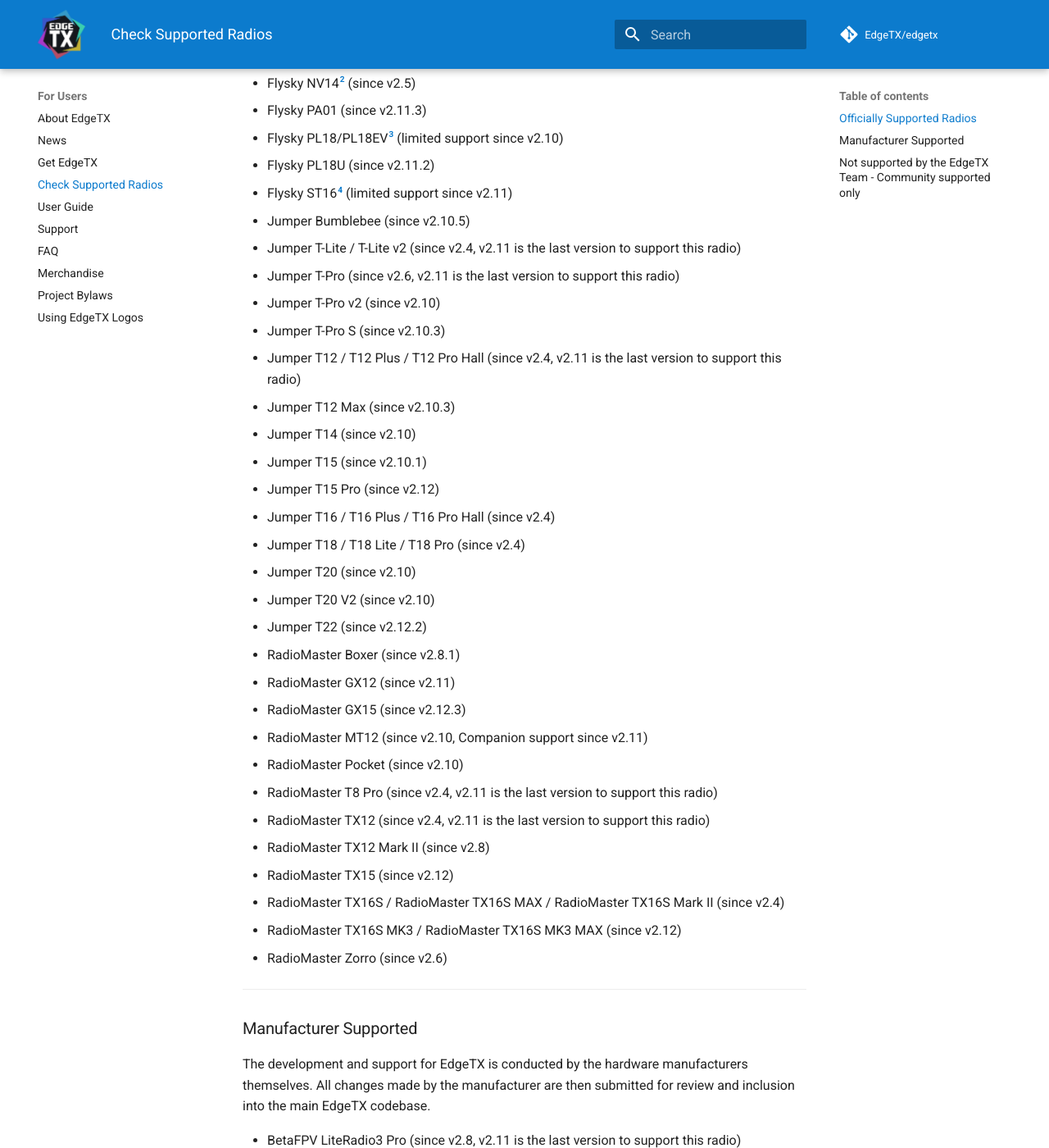
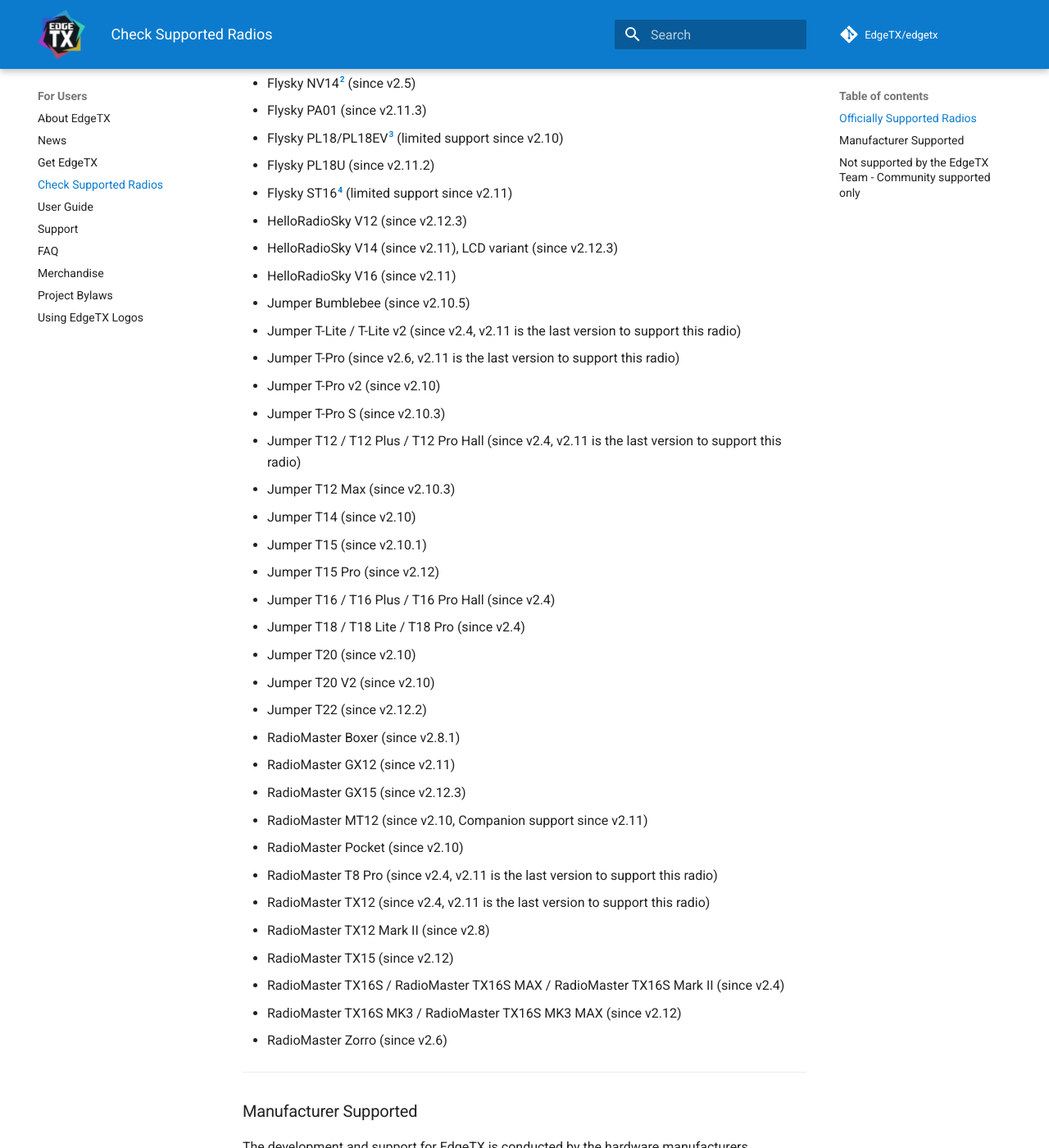
Before and after one commit to EdgeTX/edgetx.github.io, an MkDocs documentation site: the page built from docs/supportedradios.md, in a window 1280 px wide and 1400 px high, scrolled down 485 px. Shown: the whole window at 82% size. Built offline with MkDocs 1.6.1 and Material for MkDocs 9.7.7, drawn with Linux system fonts in a browser that asks for light colours; comment, search, counter and statistics services are not loaded; some of the changed text lies outside the part shown.

Commit message:
HRS radios are now officially supported

```diff
--- a/docs/supportedradios.md
+++ b/docs/supportedradios.md
@@ -12,6 +12,9 @@
 * Flysky PL18/PL18EV[^3] (limited support since v2.10)
 * Flysky PL18U (since v2.11.2)
 * Flysky ST16[^4] (limited support since v2.11)
+* HelloRadioSky V12 (since v2.12.3)
+* HelloRadioSky V14 (since v2.11), LCD variant (since v2.12.3)
+* HelloRadioSky V16 (since v2.11)
 * Jumper Bumblebee (since v2.10.5)
 * Jumper T-Lite / T-Lite v2 (since v2.4, v2.11 is the last version to support this radio)
 * Jumper T-Pro (since v2.6, v2.11 is the last version to support this radio)
```
Also changed, not shown: other parts of docs/supportedradios.md (+0 -3 lines).
